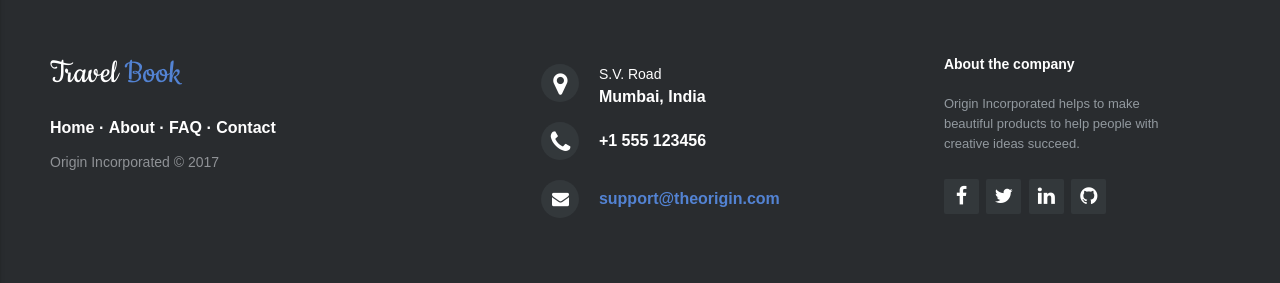
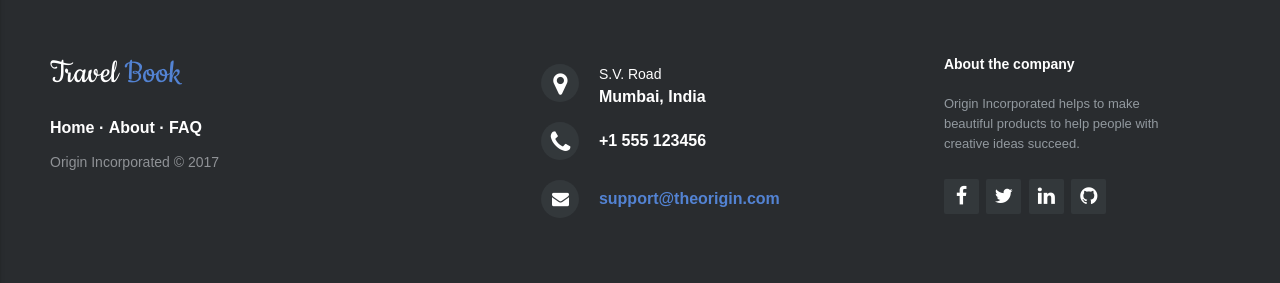
Before and after one commit to ikbalsingh/Tourism-Management-System, a Django app: page /authen/forgotpassword/ in a window 1280 px wide. Shown: the part 531-814 px from the top of the page. Run offline with Django 3.2, Linux system fonts and the light colour scheme; some libraries are stand-ins or nearby versions.

Commit message:
Final Commit

```diff
--- a/templates/leaderboard.html
+++ b/templates/leaderboard.html
@@ -31,9 +31,7 @@ body {
 }
 
 .footer-distributed {
-
-    position: absolute;
-    left: 0;
+       left: 0;
     bottom: 0;
 
     width: 100%;
--- a/templates/navbar.html
+++ b/templates/navbar.html
@@ -196,9 +196,9 @@
             <p class="footer-links">
                 <a href="/home/">Home</a> ·
                 <a href="/about/">About</a> ·
-                <a href="/faq/">FAQ</a> ·
+                <a href="/faq/">FAQ</a>
 
-                <a href="/about/">Contact</a>
+                <!-- <a href="/about/">Contact</a> -->
 
                 <!--<a href="#">Contact</a>-->
 
```
